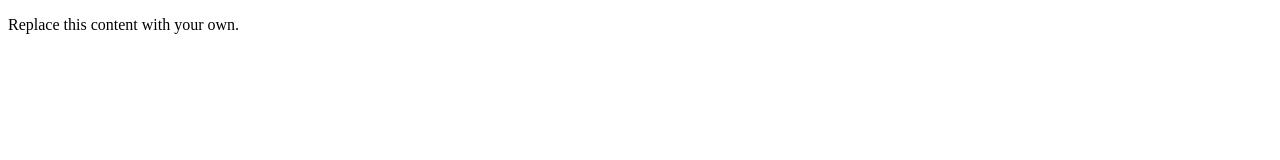
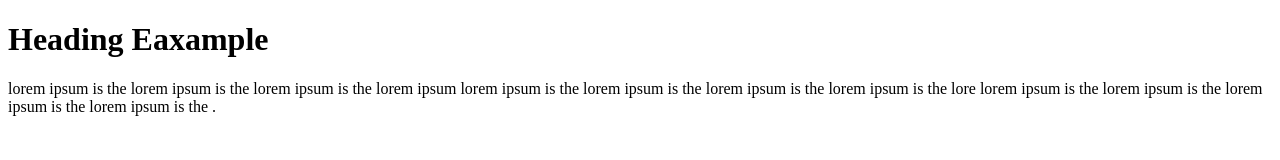
Before and after one commit to roeorr/WSD, a plain HTML site: page index.html in a window 1280 px wide. Drawn offline with Linux system fonts and the light colour scheme.

Commit message:
added heading and paragraph

```diff
--- a/index.html
+++ b/index.html
@@ -5,6 +5,9 @@
 		<title>Example Title</title>
 	</head>
 	<body>
-		<p> Replace this content with your own. </p>
+		<h1>Heading Eaxample</h1>
+		<p> lorem ipsum is the lorem ipsum is the lorem ipsum is the lorem ipsum
+lorem ipsum is the lorem ipsum is the lorem ipsum is the lorem ipsum is the lore
+lorem ipsum is the lorem ipsum is the lorem ipsum is the lorem ipsum is the .</p>
 	</body>
 </html>
```
